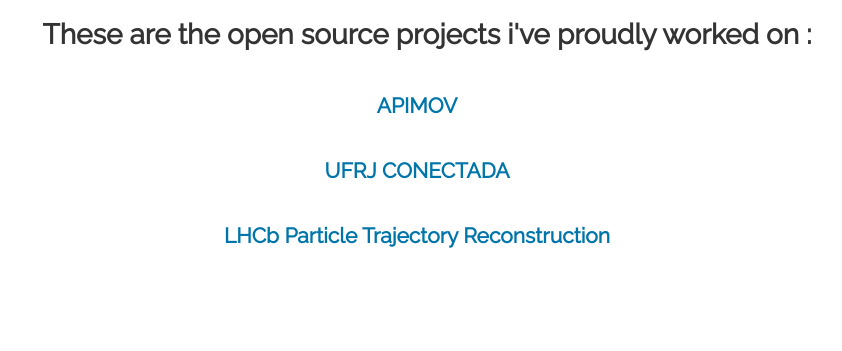
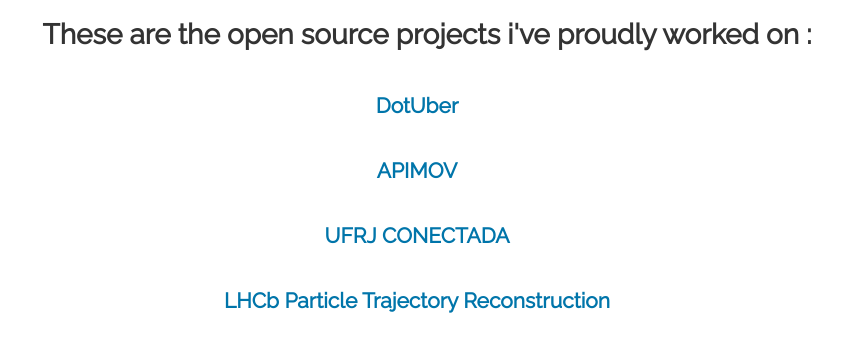
Before and after one commit to LTMenezes/LTMenezes.github.io-old, a plain HTML site: page projects.html in a window 1280 px wide. Shown: the part 97-448 px from the top of the page, without its empty margins (213-1055 px from the left). Drawn offline with Linux system fonts and the light colour scheme.

Commit message:
Add new project

```diff
--- a/projects.html
+++ b/projects.html
@@ -25,6 +25,9 @@
     <h1>These are the open source projects i've proudly worked on :</h1>
 	<div class="col-xs-8 col-xs-offset-2 row-centered">
 		<div class="col-xs-12 row-centered">
+			<h2><a href="https://github.com/LTMenezes/DotUber" target="_blank">DotUber</a></h2>
+		</div>
+		<div class="col-xs-12 row-centered">
 			<h2><a href="https://github.com/matheusrabelo/Apimov" target="_blank">APIMOV</a></h2>
 		</div>
 		<div class="col-xs-12 row-centered">
```
